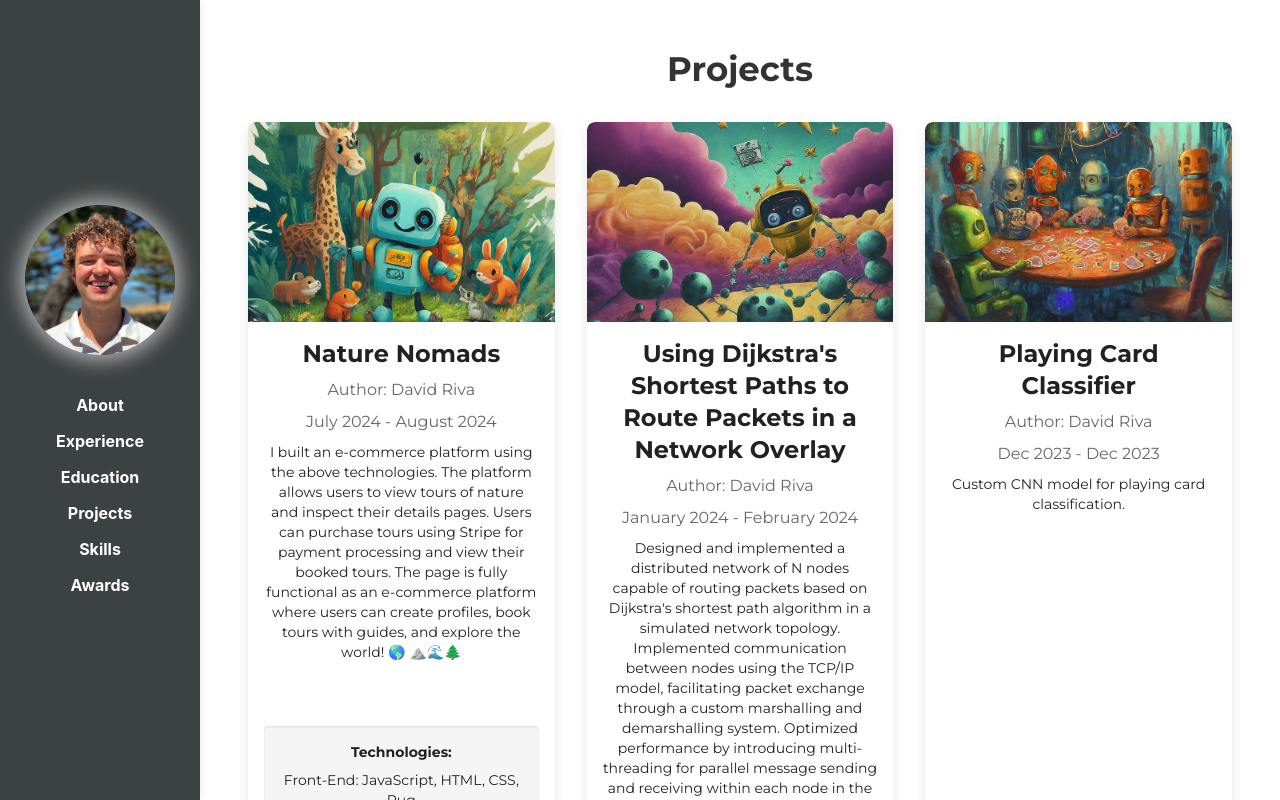
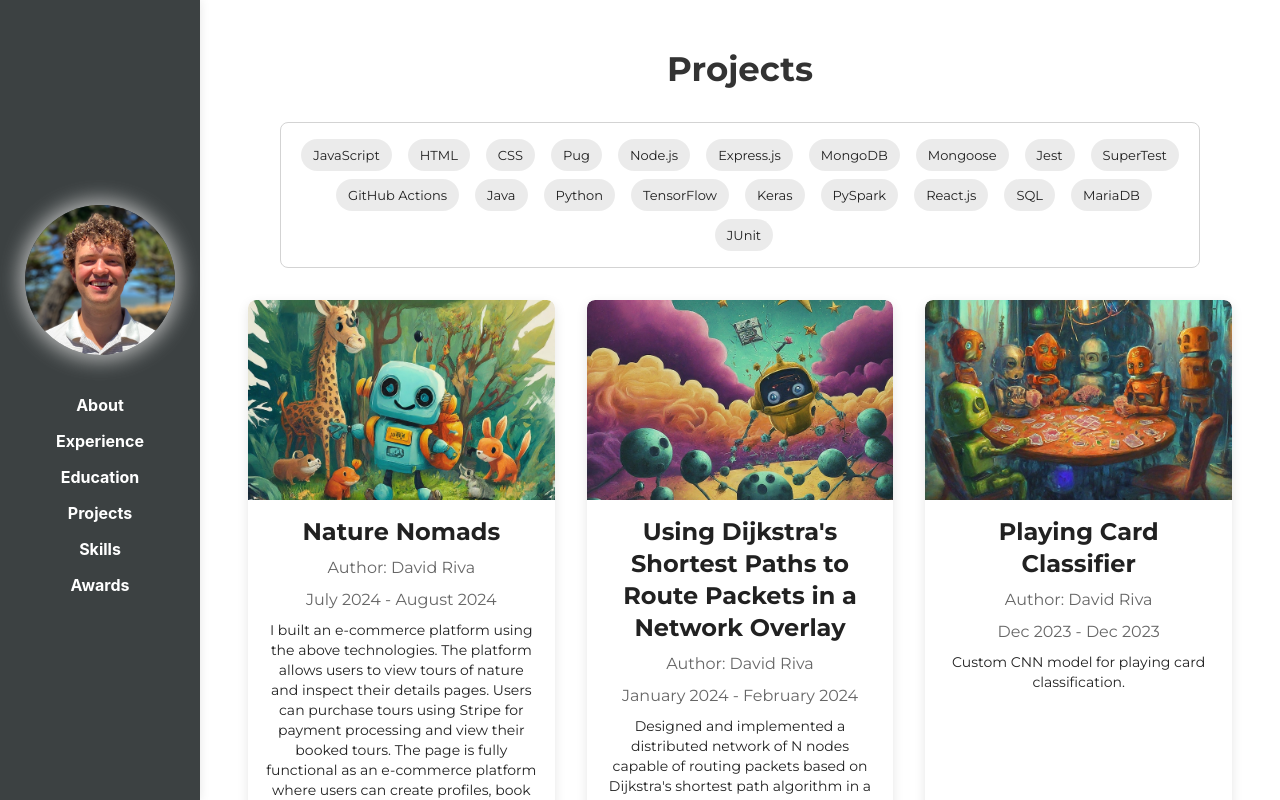
Before and after one commit to davidjriva/Personal-Portfolio, a React (Create React App) app: page /projects in a window 1280 px wide. Shown: the top 800 px of the page. Built offline with nearby package versions, Linux system fonts and the light colour scheme.

Commit message:
chips spacing

```diff
--- /dev/null
+++ b/src/components/Projects/FilteringBox.js
@@ -0,0 +1,31 @@
+import { Box, Chip, Stack } from '@mui/material';
+
+const FilteringBox = ({ uniqueTools }) => {
+  return (
+    <Box
+      sx={{
+        margin: '2rem',
+        padding: '1rem',
+        border: '1px solid lightgray',
+        borderRadius: '8px',
+        display: 'flex',
+        justifyContent: 'center',
+      }}
+    >
+      <Stack
+        direction="row"
+        spacing={1}
+        flexWrap="wrap"
+        justifyContent="center"
+        alignItems="center"
+        gap={1}
+      >
+        {uniqueTools.map((tool) => (
+          <Chip key={tool} label={tool} />
+        ))}
+      </Stack>
+    </Box>
+  );
+};
+
+export default FilteringBox;
--- a/src/components/Projects/Projects.js
+++ b/src/components/Projects/Projects.js
@@ -1,13 +1,19 @@
 import React from 'react';
-import { Box, Typography } from '@mui/material';
+import { Box, Typography, Divider } from '@mui/material';
 import { Helmet } from 'react-helmet';
 import ProjectCard from './ProjectCard';
+import FilteringBox from './FilteringBox';
 import projectData from '../../data/projects.json';
 
 const Projects = () => {
+  // Sorts all projects chronologically by start date
   const sortedProjectData = [...projectData].sort((a, b) => {
     return new Date(b.dateStarted) - new Date(a.dateStarted);
   });
+
+  // Extracts the unique tools used across all projects
+  const allTools = sortedProjectData.flatMap((project) => project.technologies.flatMap((tech) => tech.tools));
+  const uniqueTools = [...new Set(allTools)];
 
   return (
     <Box
@@ -27,6 +33,8 @@ const Projects = () => {
         Projects
       </Typography>
 
+      <FilteringBox uniqueTools={uniqueTools} />
+
       <Box
         sx={{
           display: 'grid',
```
